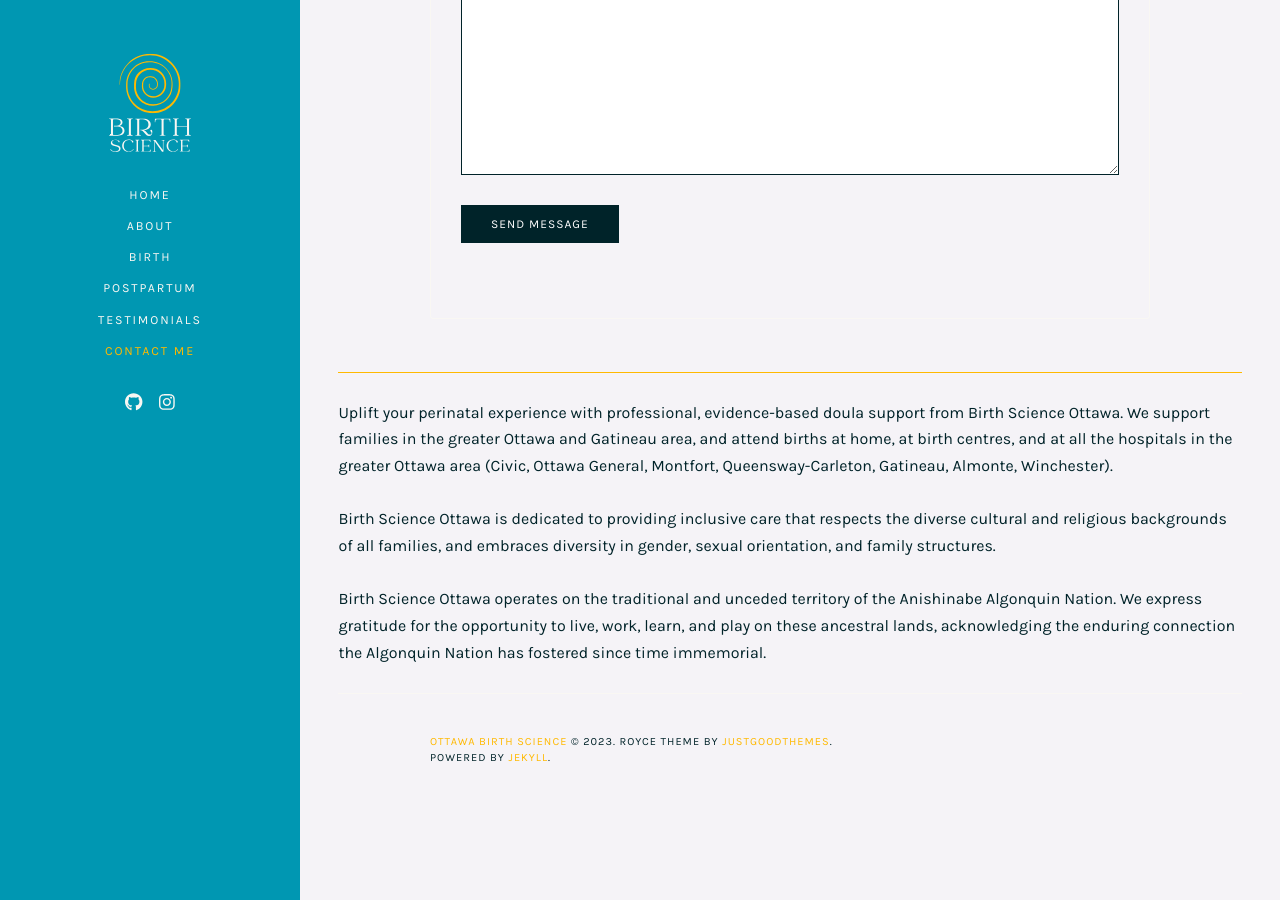
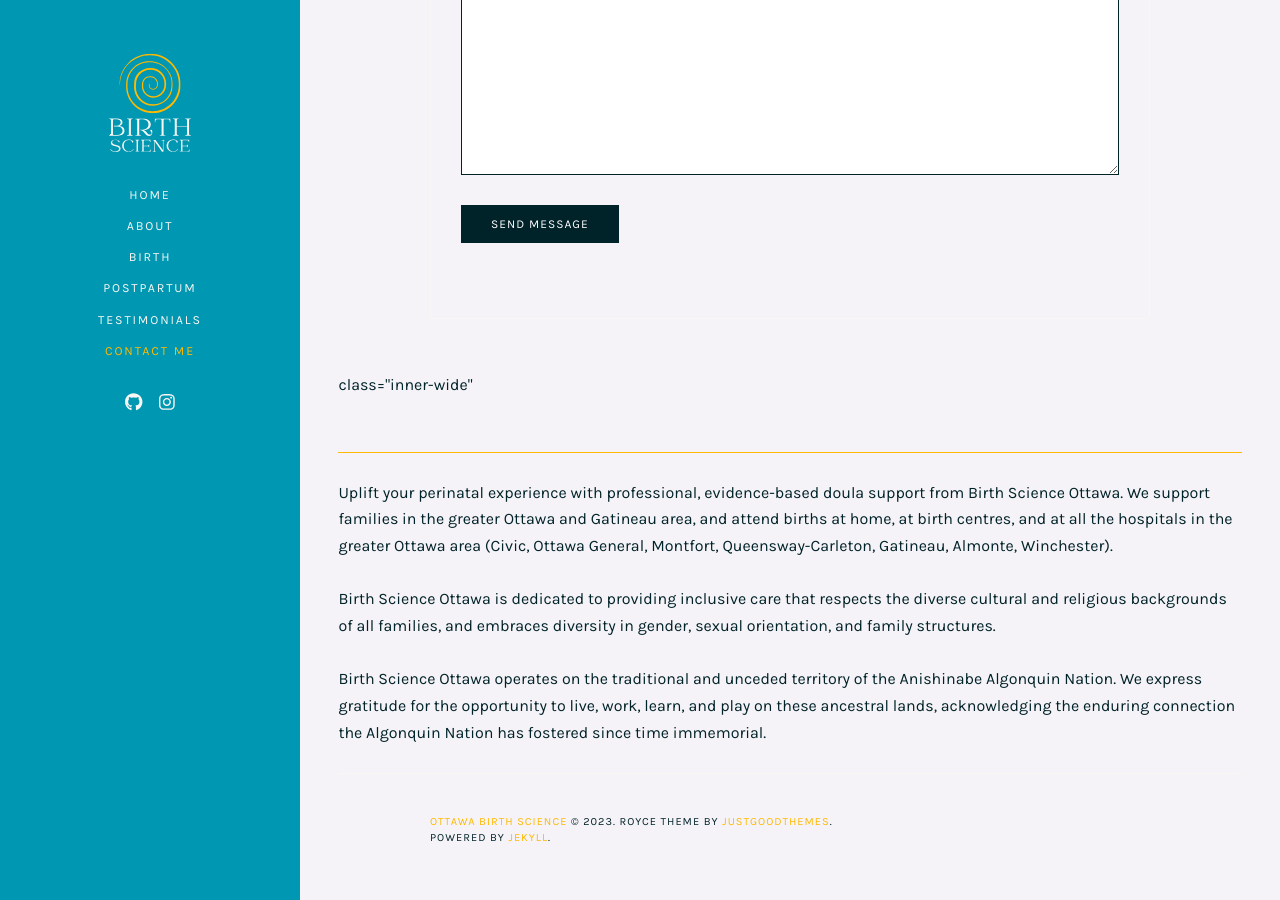
Before and after one commit to mch3rry/mypage, a Jekyll site: the page built from contact.html, in a window 1280 px wide and 900 px high, scrolled down 569 px. Built offline with Jekyll 4.4.1, drawn with Linux system fonts in a browser that asks for light colours.

Commit message:
Update contact.html

```diff
--- a/contact.html
+++ b/contact.html
@@ -46,6 +46,10 @@ title: Ottawa Birth Science - Let's Connect!
       </form>
     </section>
   </div><!-- .inner-->
+  <div class="inner-wide">
+    class="inner-wide"
+  </div>
+
 </main>
 
 <footer>
```
